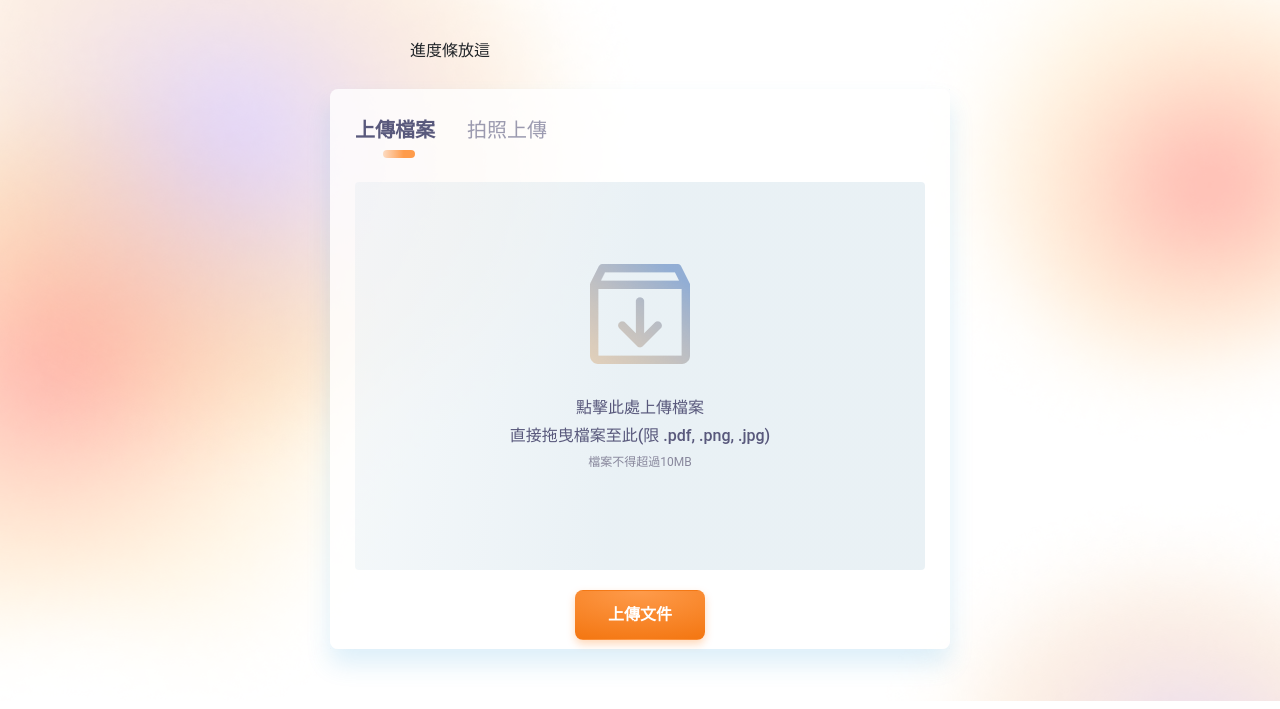
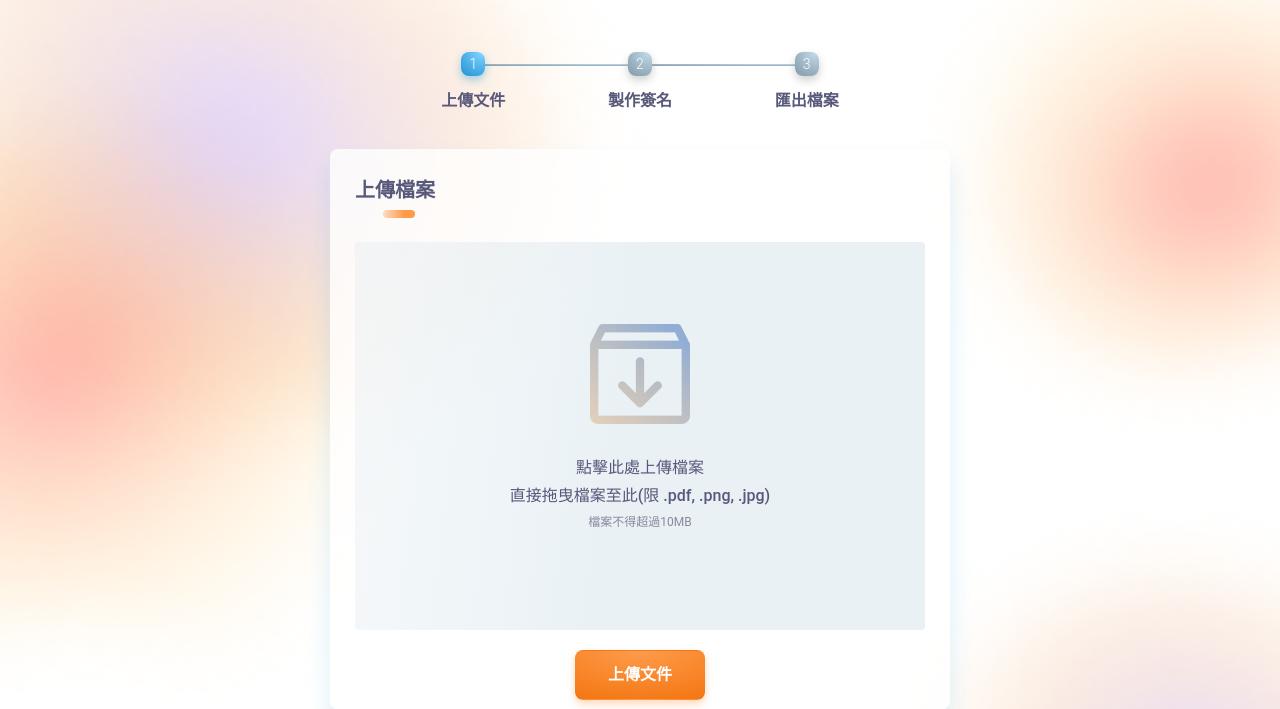
Before and after one commit to cce350276/f2ew2, a plain HTML site: page src/file_upload.pug in a window 1280 px wide. Shown: the part 99-808 px from the top of the page. Drawn offline with nearby package versions, Linux system fonts and the light colour scheme; files that its build step writes are made by us from their sources; files whose address does not match are found by name.

Commit message:
1117 stepbar fetched successed

```diff
--- a/src/file_upload.pug
+++ b/src/file_upload.pug
@@ -11,11 +11,10 @@ append content
         //- .index_head
         .wrap_inner
             .index_top_tab
-                a 進度條放這
+                include _stepbar.pug
             .index_center_wrap
                 .center_wrap_topTab
                     a.tab_item.tab_item--active(href="#" title="上傳檔案") 上傳檔案
-                    a.tab_item(href="#" title="拍照上傳") 拍照上傳
                 .center_wrap_bg
                     .center_content
                         .img-wrap-download
--- a/src/scss/_main.scss
+++ b/src/scss/_main.scss
@@ -7,8 +7,7 @@
 
         //進度條
         .index_top_tab {
-            max-width: 620px;
-            height: 52px;
+            height: 100%;
             margin: 0 auto;
             padding: 0 5rem;
         }
--- a/src/scss/_stepbar.scss
+++ b/src/scss/_stepbar.scss
@@ -7,6 +7,7 @@
     flex-direction: column;
     width: 100%;
     height: 80px;
+    margin-bottom: 2rem;
   }
 
   .popup_container {
```
Also changed, not shown: css/css.css, file_upload.html, 1 other file.
